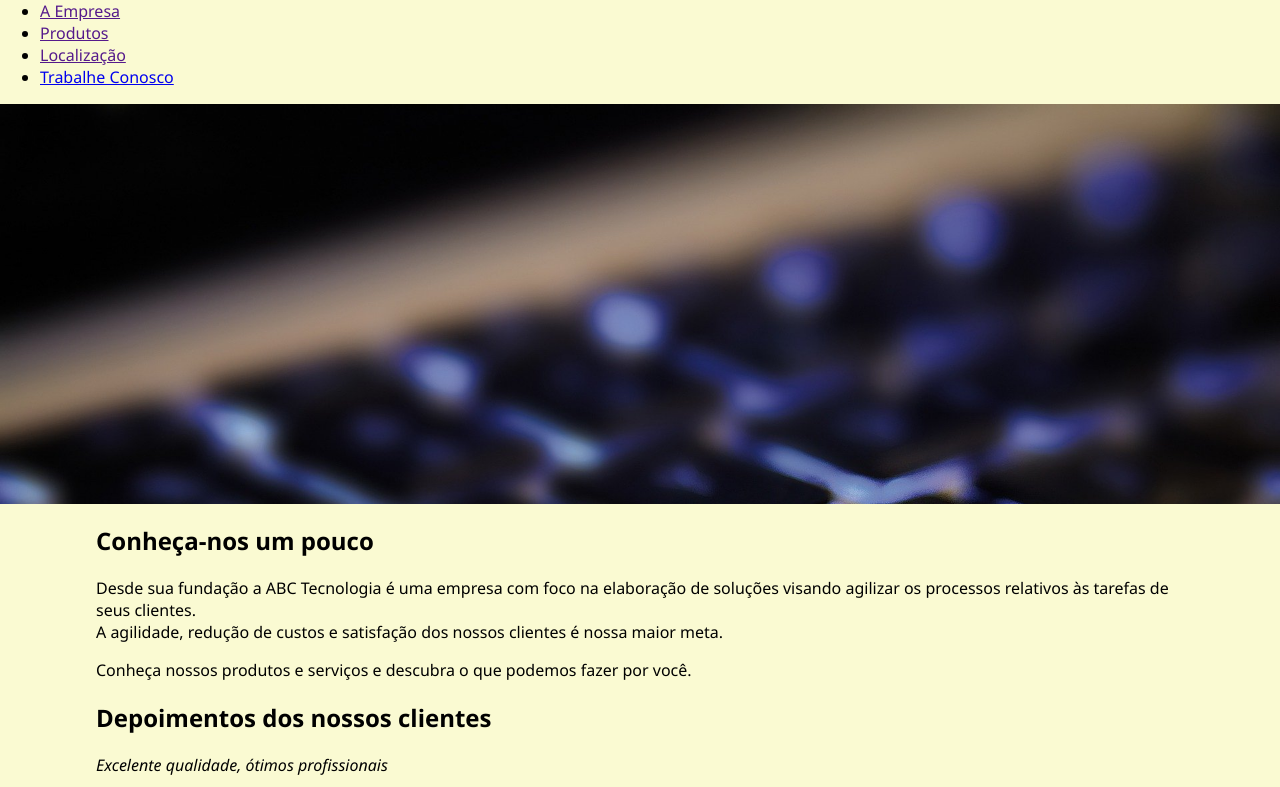
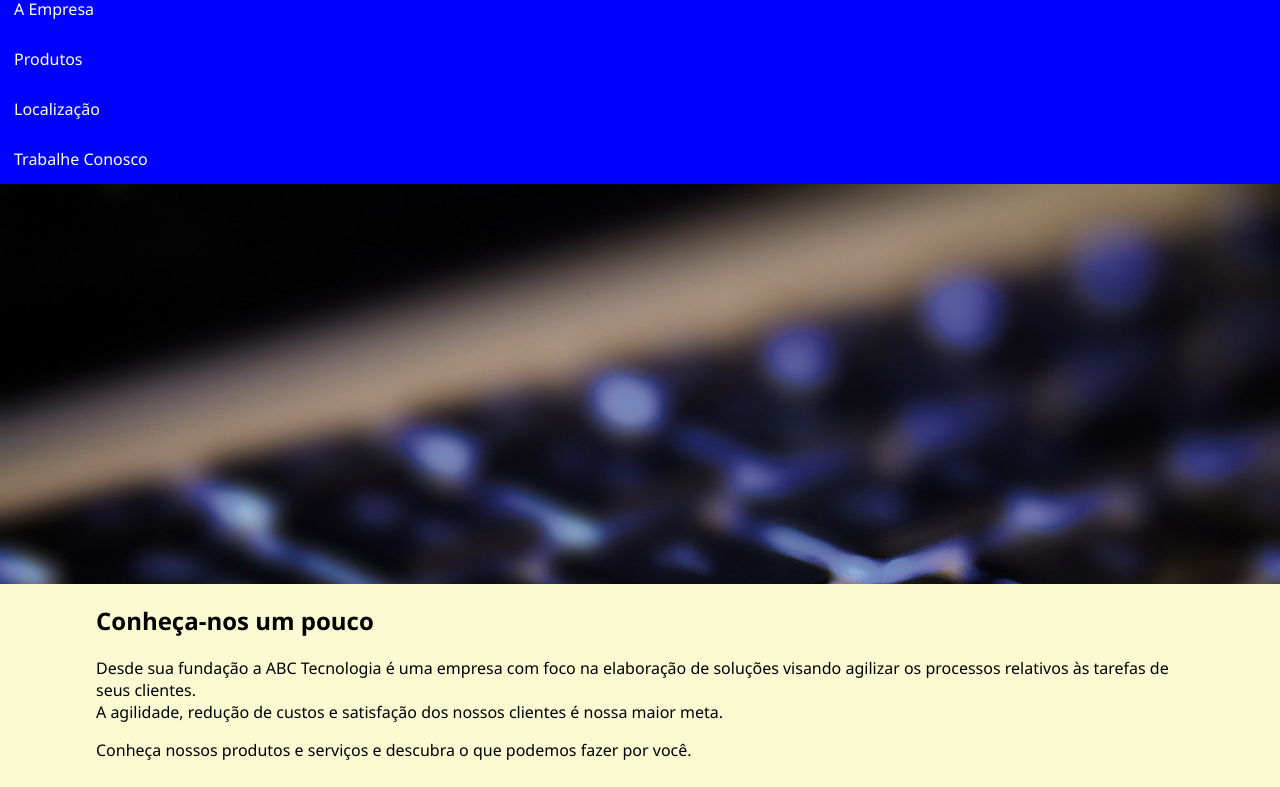
Before and after one commit to tiagoimpacta/front-end, a plain HTML site: page projeto/index.html in a window 1280 px wide. Shown: the part 59-846 px from the top of the page. Drawn offline with Linux system fonts and the light colour scheme.

Commit message:
Projeto: CSS inicial do menu

```diff
--- /dev/null
+++ b/projeto/css/menu.css
@@ -0,0 +1,19 @@
+.menu {
+    list-style: none;
+    margin: 0;
+    padding: 0;
+    background-color: blue;
+}
+
+.menu a {
+    color: white;
+    text-decoration: none;
+    padding: 14px;
+    display: block;
+}
+
+/* :hover (passar o mouse) */
+.menu a:hover, .menu a:focus {
+    background-color: white;
+    color: blue;
+}
--- a/projeto/index.html
+++ b/projeto/index.html
@@ -5,12 +5,13 @@
 <meta name="viewport" content="width=device-width, initial-scale=1.0">
 <title>ABC Tecnologia</title>
 <link rel="stylesheet" href="css/estilos.css">
+<link rel="stylesheet" href="css/menu.css">
 </head>
 <body>
     <header>
         <h1>ABC Tecnologia</h1>
         <nav>
-            <ul>
+            <ul class="menu">
                 <li><a href="">A Empresa</a></li>
                 <li><a href="">Produtos</a></li>
                 <li><a href="">Localização</a></li>
```
